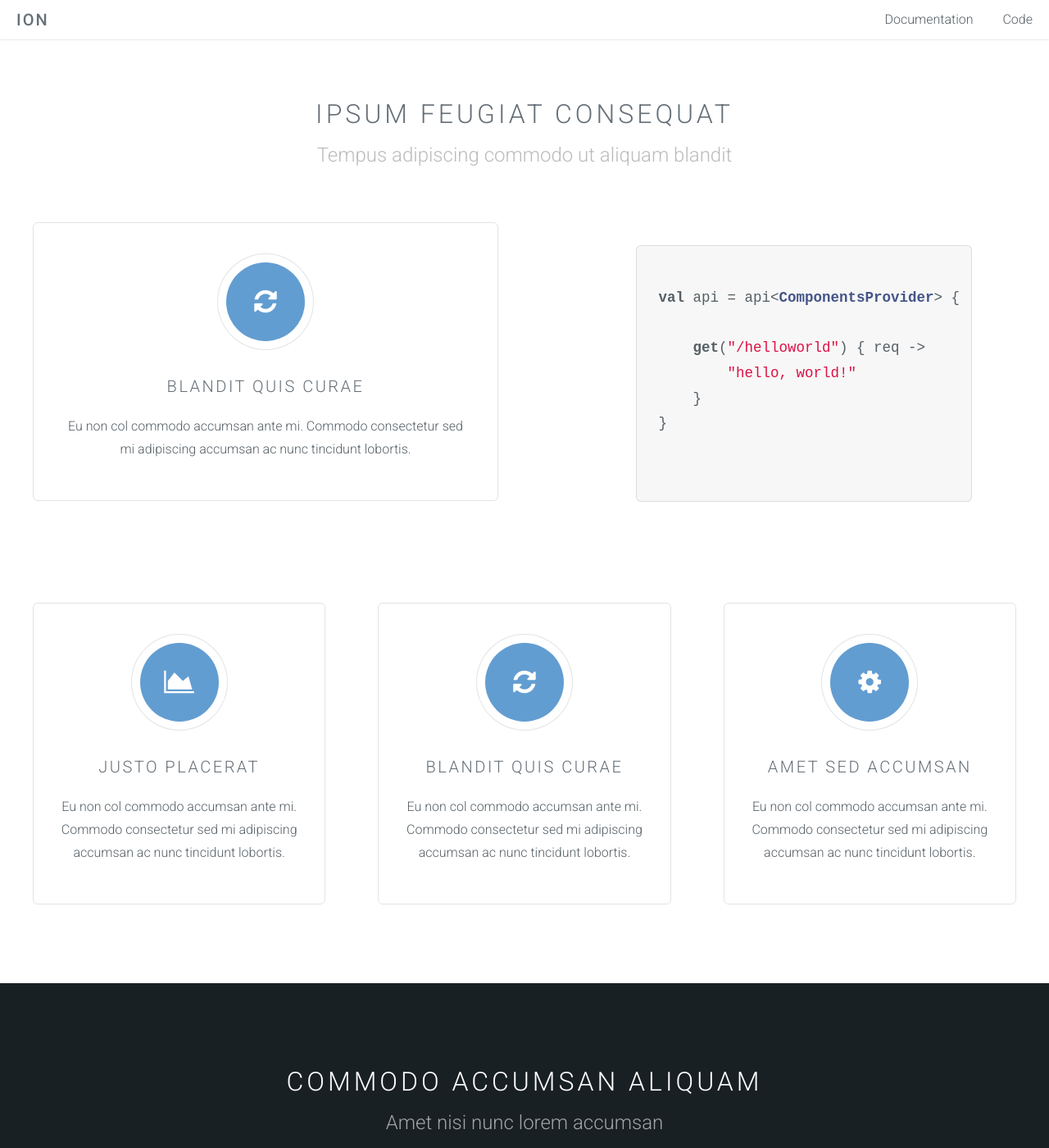
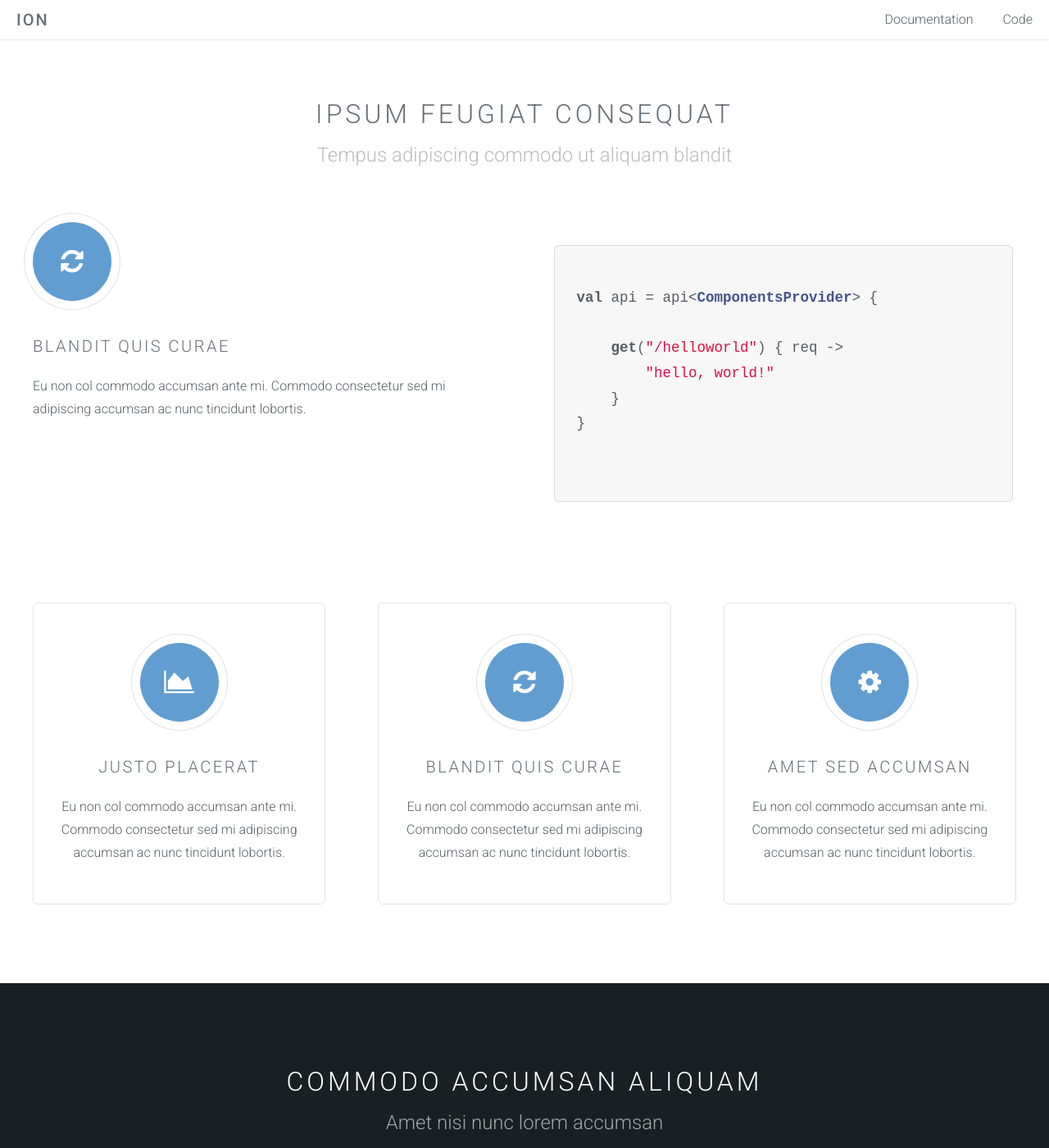
Before and after one commit to cjkent/cjkent.github.io, a Jekyll site: the page built from index.html, in a window 1280 px wide and 1400 px high, scrolled down 373 px. Shown: the whole window at 82% size. Built offline with Jekyll 4.4.1, drawn with Linux system fonts in a browser that asks for light colours.

Commit message:
Styling fixes

```diff
--- a/css/syntax.css
+++ b/css/syntax.css
@@ -2,9 +2,6 @@
   background: #ffffff;
   font-family: 'DejaVu Sans Mono', monospace;
   text-align: left;
-  padding-left: 50px;
-  margin-left: 50px;
-  margin-right: 50px;
   font-size: 1.5em;
 }
 .highlight .c { color: #999988; font-style: italic } /* Comment */
--- a/index.html
+++ b/index.html
@@ -11,7 +11,7 @@ layout: landing-page
     <div class="container">
         <div class="row">
             <div class="6u">
-                <section class="special box">
+                <section>
                     <i class="icon fa-refresh major"></i>
                     <h3>Blandit quis curae</h3>
                     <p>Eu non col commodo accumsan ante mi. Commodo consectetur sed mi adipiscing accumsan ac nunc
```
